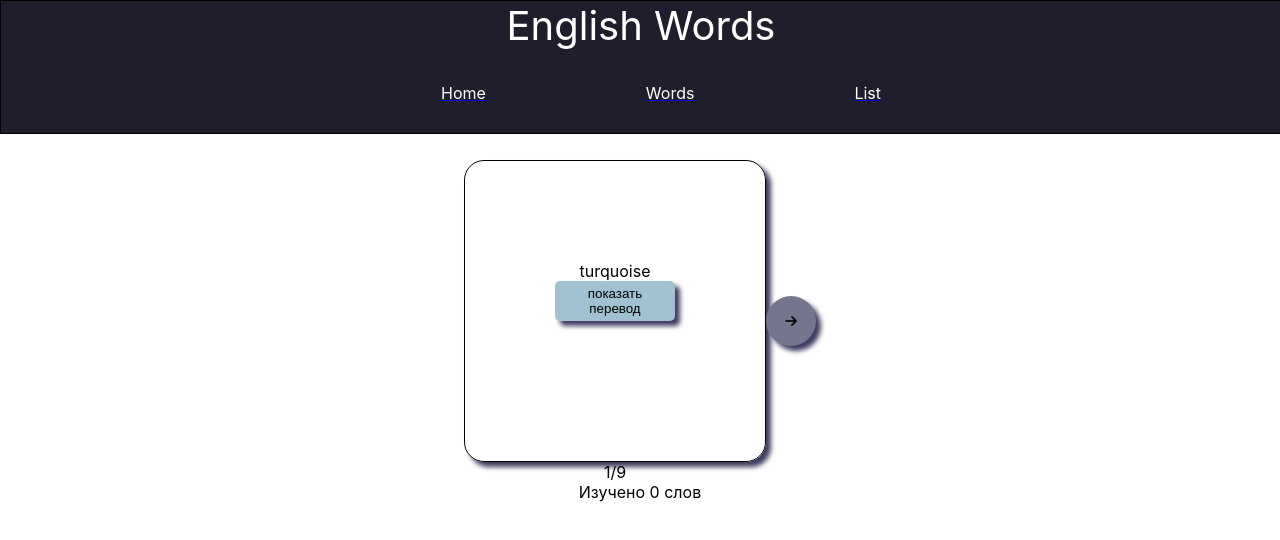
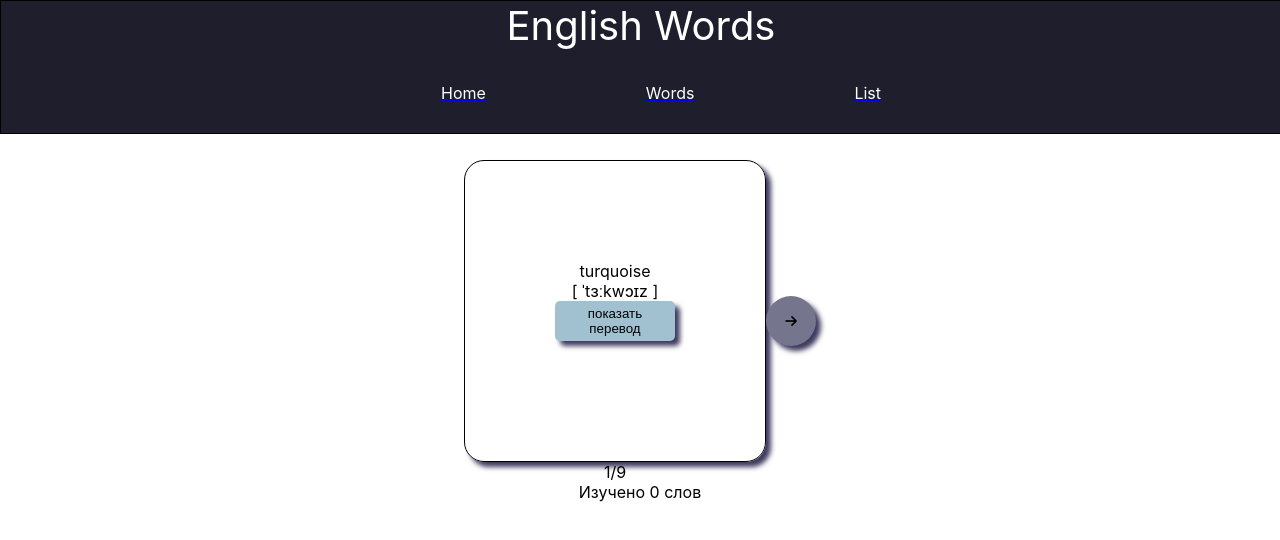
Before and after one commit to fari2288/words, a React (Create React App) app: page /words in a window 1280 px wide. Shown: the top 540 px of the page. Built offline with nearby package versions, Linux system fonts and the light colour scheme.

Commit message:
добавила транскрипцию

```diff
--- a/src/components/Word/Word.jsx
+++ b/src/components/Word/Word.jsx
@@ -70,7 +70,7 @@ return <div>
 
 }
 
-function Word({word, translation, countWords, pressed, setPressed}){
+function Word({word, translation, transcription, countWords, pressed, setPressed}){
 
 const inputRef=useRef(null);
 
@@ -88,6 +88,9 @@ countWords();
 <div className="englishWord">
     {word}<br/>
 </div>
+<div>{transcription}</div>
+
+
 <div>{pressed?<p ref={inputRef}>{translation}</p>:<button className='button' onClick={handleChange} ref={inputRef}>показать перевод</button>}</div>
 
 </div>
```
